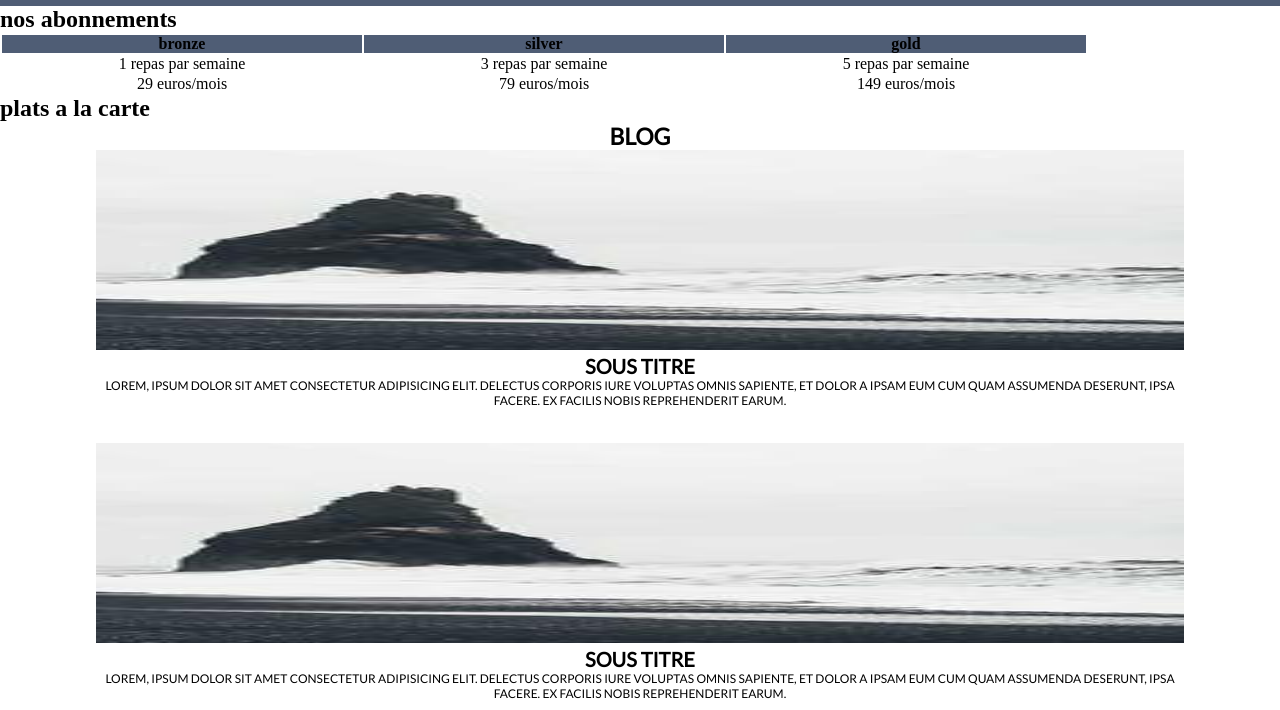
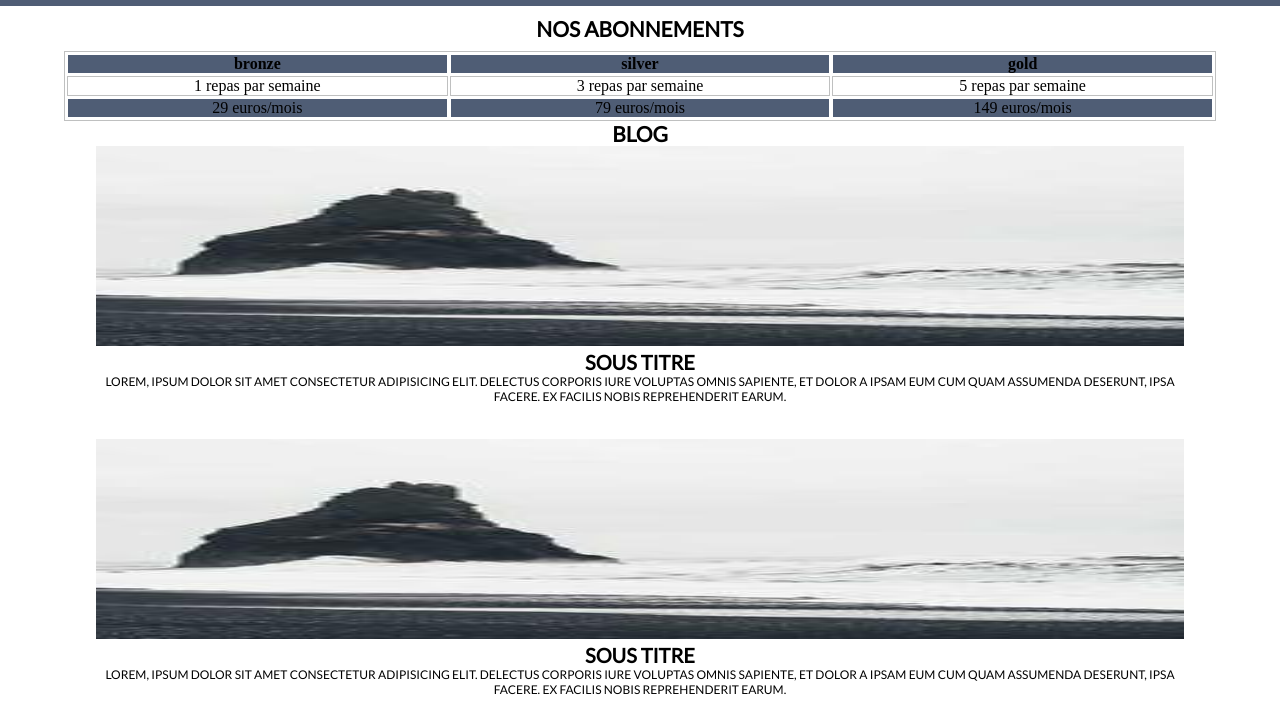
Before and after one commit to Cyberfox206/EVAL_A1_2023_Brennan, a website built with Vite: page index.html in a window 1280 px wide. Shown: the part 90-800 px from the top of the page. Built offline with nearby package versions, Linux system fonts and the light colour scheme.

Commit message:
max last day

```diff
--- a/index.html
+++ b/index.html
@@ -22,8 +22,8 @@
   </header>
   <main>
 
-    <section>
-      <h2>nos abonnements</h2>
+    <section id="secAbonnements">
+      <h2 id="titrenosabonnements">nos abonnements</h2>
       <!-- <div>tableu info</div> -->
       <table>
         <!-- <caption>nos abonnements</caption> -->
@@ -33,20 +33,20 @@
           <th>gold</th>
         </tr>
         <tr>
-          <td>1 repas par semaine</td>
-          <td>3 repas par semaine</td>
-          <td>5 repas par semaine</td>
+          <td class="midelinfotabl">1 repas par semaine</td>
+          <td class="midelinfotabl">3 repas par semaine</td>
+          <td class="midelinfotabl">5 repas par semaine</td>
         </tr>
         <tr>
-          <td> 29 euros/mois</td>
-          <td> 79 euros/mois</td>
-          <td> 149 euros/mois</td>
+          <td class="endinfotabl"> 29 euros/mois</td>
+          <td class="endinfotabl"> 79 euros/mois</td>
+          <td class="endinfotabl"> 149 euros/mois</td>
         </tr>
       </table>
     </section>
-    <section>
-      <h2>plats a la carte</h2>
-    </section>
+    <!-- <section id="">
+      <h2 id="platsalacarte">plats a la carte</h2>
+    </section> -->
 
     <section id="blogsection">
       <h2 id="titreblog">blog</h2>
@@ -80,7 +80,9 @@
       </article>
     </section>
   </main>
-  <footer></footer>
+  <footer>
+  </footer>
+  <script src="app.js"></script>
 </body>
 
 </html>
--- a/style.css
+++ b/style.css
@@ -57,15 +57,6 @@ a {
     font-size: 15px;
 }
 
-table {
-    text-align: center;
-    width: 85%;
-}
-
-th {
-    background-color: #4F5D75;
-}
-
 button {
     font-size: 10px;
     text-transform: uppercase;
@@ -74,6 +65,42 @@ button {
     border-radius: 10px;
     padding: 8px;
     color: white;
+}
+
+#secAbonnements {
+    display: flex;
+    flex-direction: column;
+    justify-content: center;
+    align-items: center;
+}
+
+#titrenosabonnements {
+    font-family: 'Lato', sans-serif;
+    text-transform: uppercase;
+    font-size: 21px;
+    text-align: center;
+    margin: 10px;
+}
+
+
+table {
+    border: #BFC0C0 solid 1px;
+    text-align: center;
+    width: 90%;
+}
+
+th {
+    border: white solid 1px;
+    background-color: #4F5D75;
+}
+
+.midelinfotabl {
+    border: #BFC0C0 solid 1px;
+}
+
+.endinfotabl {
+    background-color: #4F5D75;
+    border: white solid 1px;
 }
 
 #blogsection {
@@ -87,7 +114,7 @@ button {
 #titreblog {
     font-family: 'Lato', sans-serif;
     text-transform: uppercase;
-    font-size: 23px;
+    font-size: 21px;
     text-align: center;
 }
 
```
